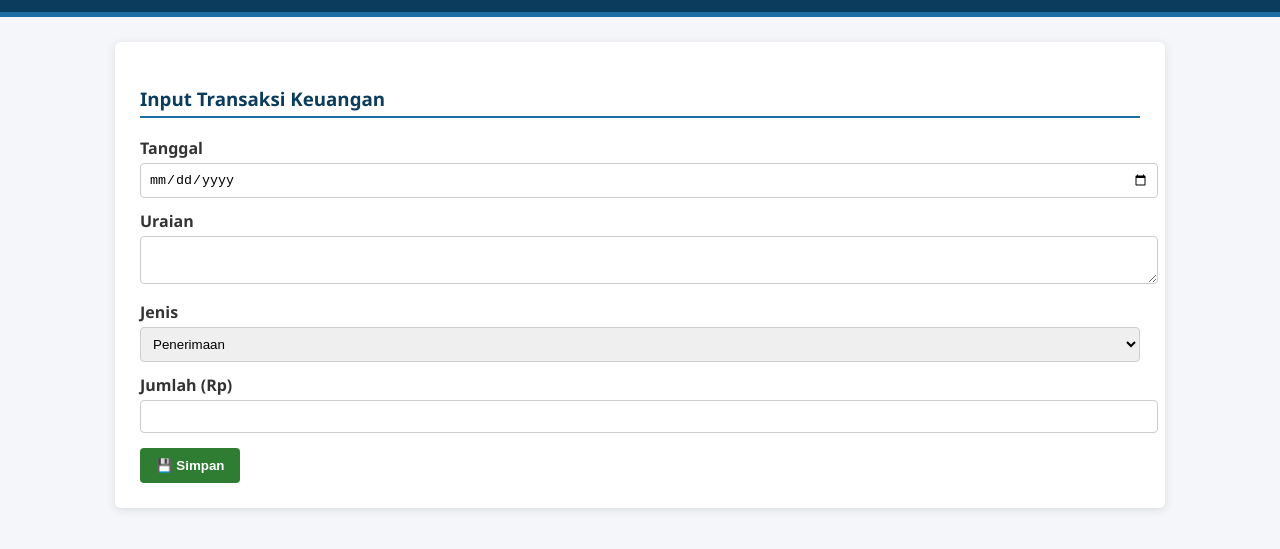
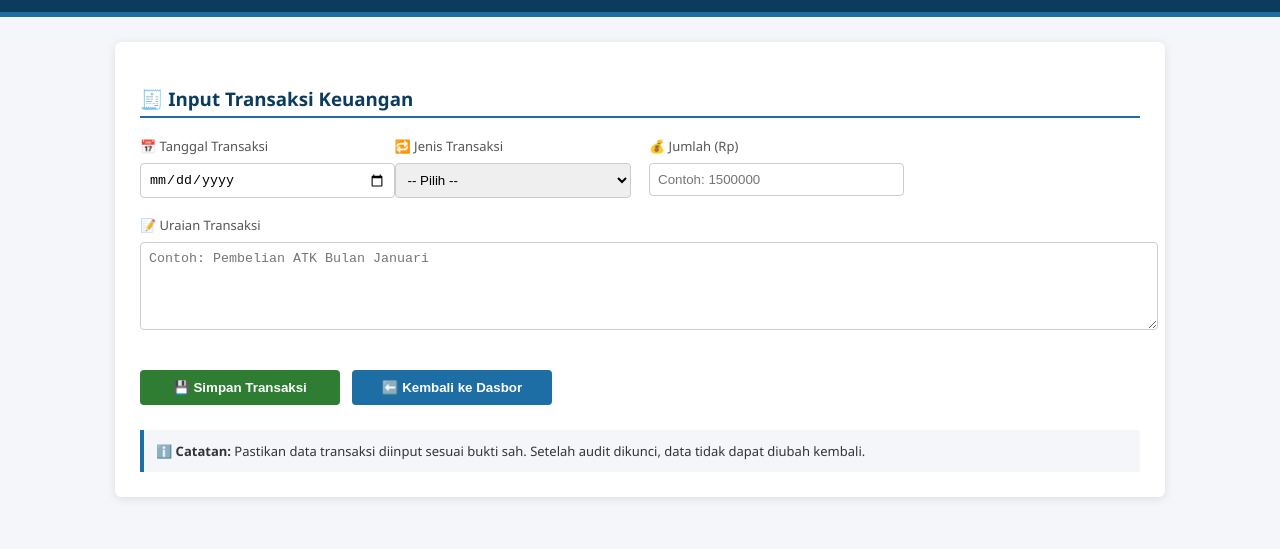
Before and after one commit to kadiran/Aplikasi-Keuangan-SMKS-Barakati, a plain HTML site: page keuangan.html in a window 1280 px wide. Shown: the part 93-642 px from the top of the page. Drawn offline with Linux system fonts and the light colour scheme.

Commit message:
Update keuangan.html

```diff
--- a/keuangan.html
+++ b/keuangan.html
@@ -2,8 +2,56 @@
 <html lang="id">
 <head>
   <meta charset="UTF-8">
-  <title>Input Keuangan | SMKS Barakati</title>
+  <title>Input Transaksi | SMKS Barakati</title>
   <link rel="stylesheet" href="style.css">
+
+  <style>
+    /* ===============================
+       FORM PROFESIONAL
+    ================================ */
+    .form-grid {
+      display: grid;
+      grid-template-columns: repeat(auto-fit, minmax(220px, 1fr));
+      gap: 18px;
+      margin-top: 15px;
+    }
+
+    .form-group {
+      display: flex;
+      flex-direction: column;
+    }
+
+    .form-group span {
+      font-size: 13px;
+      color: #555;
+      margin-bottom: 4px;
+    }
+
+    .form-group textarea {
+      resize: vertical;
+      min-height: 70px;
+    }
+
+    .form-actions {
+      display: flex;
+      gap: 12px;
+      margin-top: 25px;
+      flex-wrap: wrap;
+    }
+
+    .form-actions button {
+      min-width: 200px;
+    }
+
+    .note {
+      background: #f4f6f9;
+      border-left: 4px solid #1c6ea4;
+      padding: 12px;
+      font-size: 13px;
+      margin-top: 25px;
+      color: #333;
+    }
+  </style>
 </head>
 <body>
 
@@ -17,35 +65,64 @@
 </header>
 
 <div class="container">
-  <h3>Input Transaksi Keuangan</h3>
+  <h3>🧾 Input Transaksi Keuangan</h3>
 
-  <label>Tanggal</label>
-  <input type="date" id="tanggal">
+  <form onsubmit="simpan(); return false;">
 
-  <label>Uraian</label>
-  <textarea id="uraian"></textarea>
+    <div class="form-grid">
+      <div class="form-group">
+        <span>📅 Tanggal Transaksi</span>
+        <input type="date" id="tanggal" required>
+      </div>
 
-  <label>Jenis</label>
-  <select id="jenis">
-    <option value="masuk">Penerimaan</option>
-    <option value="keluar">Pengeluaran</option>
-  </select>
+      <div class="form-group">
+        <span>🔁 Jenis Transaksi</span>
+        <select id="jenis" required>
+          <option value="">-- Pilih --</option>
+          <option value="masuk">Penerimaan</option>
+          <option value="keluar">Pengeluaran</option>
+        </select>
+      </div>
 
-  <label>Jumlah (Rp)</label>
-  <input type="number" id="jumlah">
+      <div class="form-group">
+        <span>💰 Jumlah (Rp)</span>
+        <input type="number" id="jumlah" placeholder="Contoh: 1500000" required>
+      </div>
 
-  <button class="success" onclick="simpan()">💾 Simpan</button>
+      <div class="form-group" style="grid-column:1/-1">
+        <span>📝 Uraian Transaksi</span>
+        <textarea id="uraian" placeholder="Contoh: Pembelian ATK Bulan Januari" required></textarea>
+      </div>
+    </div>
+
+    <div class="form-actions">
+      <button type="submit" class="success">💾 Simpan Transaksi</button>
+
+      <button type="button" class="info" onclick="kembaliKeDasbor()">
+        ⬅️ Kembali ke Dasbor
+      </button>
+    </div>
+  </form>
+
+  <div class="note">
+    ℹ️ <b>Catatan:</b>
+    Pastikan data transaksi diinput sesuai bukti sah.
+    Setelah audit dikunci, data tidak dapat diubah kembali.
+  </div>
 </div>
 
 <script src="app.js"></script>
 <script>
 function simpan(){
-  simpanTransaksiArsip({
+  const d = {
     tanggal: document.getElementById("tanggal").value,
+    jenis: document.getElementById("jenis").value,
     uraian: document.getElementById("uraian").value,
-    jenis: document.getElementById("jenis").value,
     jumlah: Number(document.getElementById("jumlah").value)
-  });
+  };
+
+  simpanTransaksiArsip(d);
+  document.querySelector("form").reset();
 }
 </script>
 
```
